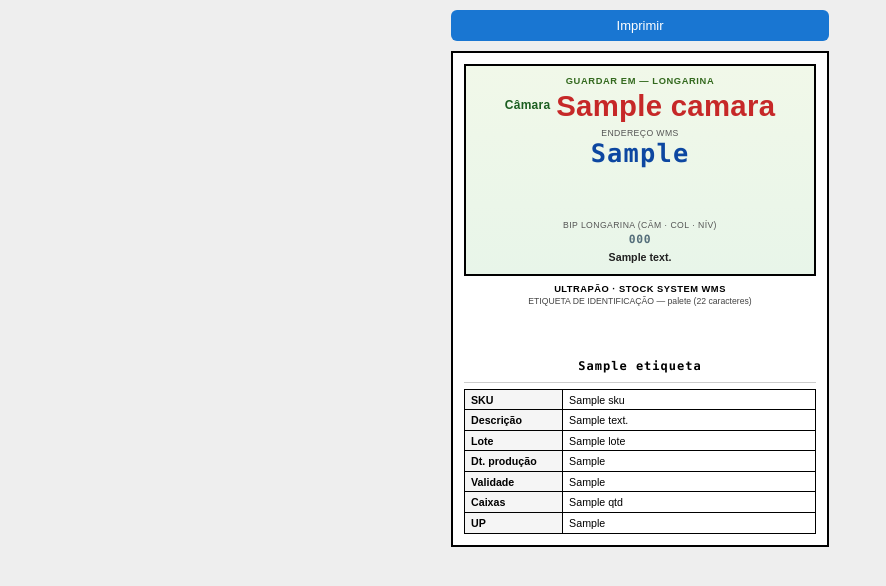
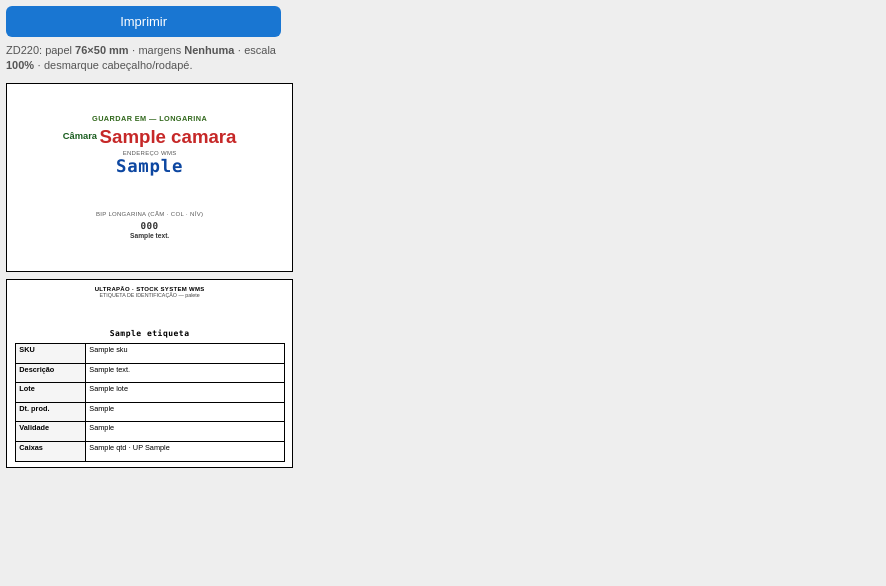
Before and after one commit to eldertenorio-max/Doca-Livre-WMS-PRO, a Flask app: template templates/wms/etiqueta_palete.html in a window 1280 px wide. Shown: the top 586 px of the page, without its empty margins (0-886 px from the left). Run offline with Flask 3, Linux system fonts and the light colour scheme; the visitor is signed in with stand-in values (Sample User, id 1); the template is opened without the code that fills it: most values are stand-ins (such as "Sample title", 1, 10 or a date in 2020); some libraries are stand-ins or nearby versions.

Commit message:
fix: impressao etiquetas 76x50 mm para Zebra ZD220
Co-authored-by: Cursor <cursoragent@cursor.com>

```diff
--- a/templates/wms/etiqueta_palete.html
+++ b/templates/wms/etiqueta_palete.html
@@ -5,185 +5,227 @@
 <title>Etiqueta palete {{ etiqueta }}</title>
 <style>
   * { box-sizing: border-box; margin: 0; padding: 0; }
-  @page { size: 100mm 80mm; margin: 3mm; }
+  /* Zebra ZD220 — rolo 76×50 mm (203 dpi) */
+  @page {
+    size: 76mm 50mm;
+    margin: 0;
+  }
+  html, body { width: 76mm; }
   body {
     font-family: Arial, Helvetica, sans-serif;
     background: #eee;
-    padding: 10px;
+    padding: 6px;
     color: #000;
+    -webkit-print-color-adjust: exact;
+    print-color-adjust: exact;
   }
   .toolbar {
-    max-width: 100mm; margin: 0 auto 10px;
-    display: flex; gap: 8px;
+    margin: 0 0 10px;
+    display: flex;
+    flex-direction: column;
+    gap: 6px;
   }
   .toolbar button {
-    flex: 1; padding: 8px; font-size: 13px; cursor: pointer;
+    padding: 8px; font-size: 13px; cursor: pointer;
     border: none; border-radius: 6px; background: #1976d2; color: #fff;
   }
+  .toolbar .zebra-hint {
+    font-size: 11px;
+    color: #555;
+    line-height: 1.35;
+  }
+
+  .etq-page {
+    width: 76mm;
+    height: 50mm;
+    margin: 0 0 2mm;
+    overflow: hidden;
+  }
   .etq {
-    width: 100mm;
-    min-height: 74mm;
-    margin: 0 auto;
-    border: 2px solid #000;
-    padding: 3mm;
+    width: 76mm;
+    height: 50mm;
+    border: 1pt solid #000;
+    padding: 1.5mm 2mm;
     background: #fff;
     display: flex;
     flex-direction: column;
+    overflow: hidden;
   }
-  .destino {
-    margin-bottom: 2mm;
-    border: 2pt solid #000;
-    padding: 2.5mm 3mm;
-    background: linear-gradient(180deg, #f1f8e9 0%, #e8f5e9 100%);
+
+  /* —— Etiqueta longarina (guardar em) —— */
+  .etq-destino .etq {
+    justify-content: center;
     text-align: center;
+    padding: 1.2mm 2mm;
   }
   .destino strong {
     display: block;
-    font-size: 7pt;
-    margin-bottom: 1.5mm;
+    font-size: 5.5pt;
+    margin-bottom: 0.8mm;
     text-transform: uppercase;
-    letter-spacing: 0.6px;
+    letter-spacing: 0.4px;
     color: #33691e;
   }
   .camara-badge {
-    margin: 0 0 2mm 0;
-    font-size: 9pt;
+    font-size: 7pt;
     font-weight: bold;
     color: #1b5e20;
-    letter-spacing: 0.3px;
+    margin-bottom: 0.6mm;
   }
   .camara-badge span {
-    display: inline-block;
-    margin-left: 2px;
-    font-size: 22pt;
-    line-height: 1;
+    font-size: 14pt;
     color: #c62828;
     font-weight: 900;
     vertical-align: middle;
   }
   .end-bc-label {
     display: block;
-    font-size: 6.5pt;
+    font-size: 4.5pt;
     color: #555;
     text-transform: uppercase;
-    letter-spacing: 0.4px;
-    margin-bottom: 0.5mm;
-  }
-  .destino .end-bc {
-    display: block;
-    font-size: 8.5pt;
-    font-weight: 600;
-    font-family: Consolas, monospace;
-    letter-spacing: 0.6px;
-    line-height: 1.1;
-    margin: 0.8mm 0 0;
-    color: #546e7a;
+    letter-spacing: 0.3px;
+    margin-bottom: 0.3mm;
   }
   .destino .end-wms {
     display: block;
-    font-size: 19pt;
+    font-size: 13pt;
     font-weight: bold;
     font-family: Consolas, monospace;
-    letter-spacing: 1.2px;
-    line-height: 1.1;
-    margin: 0.5mm 0 1mm;
+    letter-spacing: 0.8px;
+    line-height: 1;
+    margin: 0.3mm 0 0.6mm;
     color: #0d47a1;
   }
-  .destino .bc-wrap-end {
-    text-align: center;
-    margin: 0 0 0.5mm;
-  }
-  .destino .bc-wrap-end svg {
-    width: 90%;
-    height: 11mm;
+  .destino .bc-wrap-end { line-height: 0; margin: 0.3mm 0; }
+  .destino .bc-wrap-end svg { width: 92%; height: 8mm; }
+  .destino .end-bc {
+    display: block;
+    font-size: 7pt;
+    font-weight: 700;
+    font-family: Consolas, monospace;
+    letter-spacing: 0.4px;
+    margin-top: 0.5mm;
+    color: #333;
   }
   .destino .end-txt {
     display: block;
-    font-size: 8pt;
-    color: #212121;
-    line-height: 1.35;
-    margin-top: 1.2mm;
+    font-size: 5pt;
+    color: #333;
+    line-height: 1.2;
+    margin-top: 0.5mm;
     font-weight: 600;
   }
   .destino .end-zona {
     display: inline-block;
-    margin-top: 1mm;
-    padding: 0.5mm 2mm;
-    font-size: 7pt;
+    margin-top: 0.5mm;
+    padding: 0.3mm 1.5mm;
+    font-size: 5pt;
     font-weight: bold;
     background: #1565c0;
     color: #fff;
-    border-radius: 2px;
   }
+
+  /* —— Etiqueta palete —— */
   .palete-head {
     text-align: center;
-    border-bottom: 1pt solid #ccc;
-    padding-bottom: 1.5mm;
-    margin-bottom: 1.5mm;
+    flex-shrink: 0;
+    margin-bottom: 0.8mm;
   }
-  .bc-wrap { text-align: center; margin: 0.5mm 0; }
-  .bc-wrap svg { width: 92%; height: 11mm; }
+  .brand {
+    font-size: 4.5pt;
+    font-weight: bold;
+    letter-spacing: 0.3px;
+    text-transform: uppercase;
+  }
+  .tipo {
+    font-size: 4pt;
+    color: #444;
+    margin-bottom: 0.5mm;
+  }
+  .bc-wrap { text-align: center; line-height: 0; margin: 0.3mm 0; }
+  .bc-wrap svg { width: 94%; height: 7.5mm; }
   .codigo {
     text-align: center;
-    font-size: 9pt;
+    font-size: 6pt;
     font-family: Consolas, monospace;
     font-weight: bold;
-    letter-spacing: 1px;
-    margin-bottom: 1mm;
-  }
-  .brand {
-    font-size: 7pt;
-    font-weight: bold;
     letter-spacing: 0.5px;
-    text-transform: uppercase;
     margin-bottom: 0.5mm;
-  }
-  .tipo {
-    font-size: 6.5pt;
-    color: #444;
-    margin-bottom: 1.5mm;
   }
   table {
     width: 100%;
     border-collapse: collapse;
-    font-size: 8pt;
+    font-size: 5.5pt;
+    flex: 1;
+    min-height: 0;
   }
   table td {
     border: 0.5pt solid #000;
-    padding: 1mm 1.5mm;
+    padding: 0.5mm 1mm;
     vertical-align: top;
+    line-height: 1.15;
   }
   table td.lbl {
-    width: 28%;
+    width: 26%;
     font-weight: bold;
     background: #f5f5f5;
+    white-space: nowrap;
   }
+
   @media print {
-    body { background: #fff; padding: 0; }
+    html, body {
+      width: 76mm;
+      margin: 0 !important;
+      padding: 0 !important;
+      background: #fff !important;
+    }
     .toolbar { display: none !important; }
+    .etq-page {
+      width: 76mm;
+      height: 50mm;
+      margin: 0;
+      padding: 0;
+      page-break-after: always;
+      break-after: page;
+      page-break-inside: avoid;
+      break-inside: avoid;
+      overflow: hidden;
+    }
+    .etq-page:last-child {
+      page-break-after: auto;
+      break-after: auto;
+    }
+    .etq {
+      border: none;
+      box-shadow: none;
+    }
   }
 </style>
 </head>
 <body>
 <div class="toolbar">
   <button type="button" onclick="window.print()">Imprimir</button>
+  <p class="zebra-hint">ZD220: papel <strong>76×50 mm</strong> · margens <strong>Nenhuma</strong> · escala <strong>100%</strong> · desmarque cabeçalho/rodapé.</p>
 </div>
-<div class="etq">
+
 {% if endereco_barcode or destino or codigo_wms %}
-  <div class="destino">
+<div class="etq-page etq-destino">
+  <div class="etq destino">
     <strong>Guardar em — longarina</strong>
     {% if camara %}
     <div class="camara-badge">Câmara <span>{{ camara }}</span></div>
     {% endif %}
+    {% if codigo_wms %}
     <span class="end-bc-label">Endereço WMS</span>
-    {% if codigo_wms %}<span class="end-wms">{{ codigo_wms }}</span>{% endif %}
+    <span class="end-wms">{{ codigo_wms }}</span>
+    {% endif %}
     {% if codigo_wms or endereco_barcode %}
     <div class="bc-wrap-end">
       <svg id="bc-endereco" data-code="{{ codigo_wms or endereco_barcode }}"></svg>
     </div>
     {% endif %}
     {% if endereco_barcode and (not codigo_wms or endereco_barcode != codigo_wms) %}
-    <span class="end-bc-label" style="margin-top:0.8mm;">Bip longarina (Câm · Col · Nív)</span>
+    <span class="end-bc-label">Bip longarina (Câm · Col · Nív)</span>
     <span class="end-bc">{{ endereco_barcode }}</span>
     {% endif %}
     {% if endereco_texto %}
@@ -193,10 +235,14 @@
     {% endif %}
     {% if zona and not endereco_texto %}<span class="end-zona">{{ zona }}</span>{% endif %}
   </div>
+</div>
 {% endif %}
+
+<div class="etq-page etq-palete">
+  <div class="etq">
     <div class="palete-head">
       <div class="brand">Ultrapão · Stock System WMS</div>
-    <div class="tipo">ETIQUETA DE IDENTIFICAÇÃO — palete (22 caracteres)</div>
+      <div class="tipo">ETIQUETA DE IDENTIFICAÇÃO — palete</div>
       <div class="bc-wrap">
         <svg id="bc-palete" data-code="{{ etiqueta }}"></svg>
       </div>
@@ -206,12 +252,13 @@
       <tr><td class="lbl">SKU</td><td>{{ sku or '—' }}</td></tr>
       <tr><td class="lbl">Descrição</td><td>{{ descricao or '—' }}</td></tr>
       <tr><td class="lbl">Lote</td><td>{{ lote or '—' }}</td></tr>
-    <tr><td class="lbl">Dt. produção</td><td>{{ data_producao or '—' }}</td></tr>
+      <tr><td class="lbl">Dt. prod.</td><td>{{ data_producao or '—' }}</td></tr>
       <tr><td class="lbl">Validade</td><td>{{ data_validade or '—' }}</td></tr>
-    <tr><td class="lbl">Caixas</td><td>{{ qtd if qtd is not none else '—' }}</td></tr>
-    {% if up %}<tr><td class="lbl">UP</td><td>{{ up }}</td></tr>{% endif %}
+      <tr><td class="lbl">Caixas</td><td>{{ qtd if qtd is not none else '—' }}{% if up %} · UP {{ up }}{% endif %}</td></tr>
     </table>
   </div>
+</div>
+
 <script src="https://cdn.jsdelivr.net/npm/jsbarcode@3.11.6/dist/JsBarcode.all.min.js"></script>
 <script>
 (function() {
@@ -221,12 +268,12 @@
     if (!code) return;
     try {
       JsBarcode(el, code, Object.assign({
-        format: 'CODE128', displayValue: false, margin: 1, lineColor: '#000', background: '#fff'
+        format: 'CODE128', displayValue: false, margin: 0, lineColor: '#000', background: '#fff'
       }, opts || {}));
     } catch (e) { console.warn(e); }
   }
-  renderBc('bc-palete', { width: 1.5, height: 40 });
-  renderBc('bc-endereco', { width: 1.3, height: 34 });
+  renderBc('bc-palete', { width: 1.1, height: 24 });
+  renderBc('bc-endereco', { width: 1.05, height: 26 });
   {% if auto_print %}
   window.addEventListener('load', function() { setTimeout(function() { window.print(); }, 400); });
   {% endif %}
```
Also changed, not shown: templates/wms/etiquetas_endereco.html (+74 -24 lines). Lines whose indentation alone changed are shown as unchanged.
